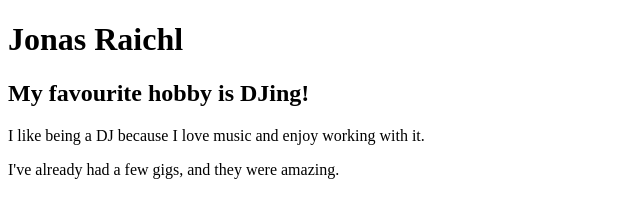
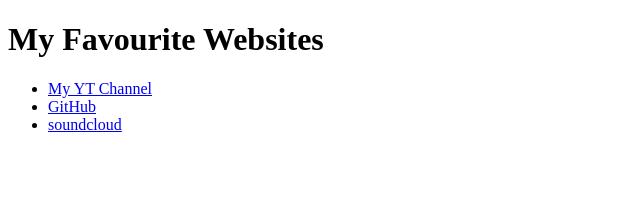
Before and after one commit to Ra1chl/html_css_js, a plain HTML site: page index.html in a window 1280 px wide. Shown: the whole page, without its empty margins (0-640 px from the left). Drawn offline with Linux system fonts and the light colour scheme.

Commit message:
Exercise 3: Lists and Links

```diff
--- a/index.html
+++ b/index.html
@@ -6,9 +6,11 @@
         <title>Home Page</title>
     </head>
     <body>
-            <h1>Jonas Raichl</h1>
-            <h2>My favourite hobby is DJing!</h2>
-            <p>I like being a DJ because I love music and enjoy working with it.</p>
-            <p>I've already had a few gigs, and they were amazing.</p>
+            <h1>My Favourite Websites</h1>
+            <ul>
+                <li><a href="https://www.youtube.com/@DJRaiVox" target="_blank">My YT Channel</a></li>
+                <li><a href="https://www.github.com" target="_blank">GitHub</a></li>
+                <li><a href="https://soundcloud.com/" target="_blank">soundcloud</a></li>
+            </ul>
     </body>
 </html>
```
